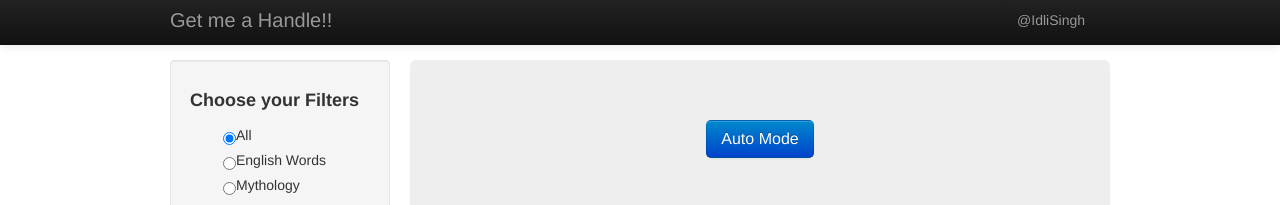
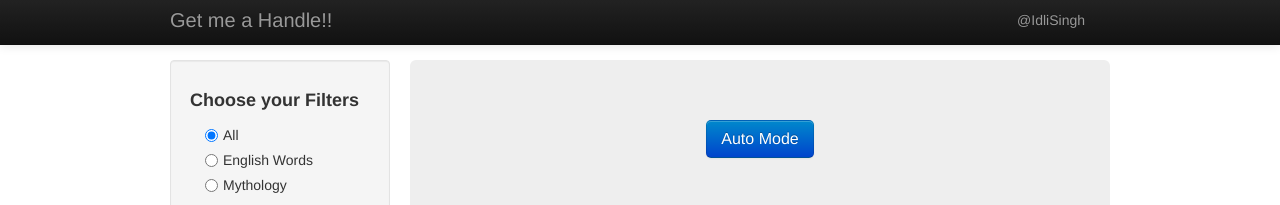
Before and after one commit to idlisingh/getmeahandle, a website: page public/views/index.html in a window 1280 px wide. Shown: the top 205 px of the page. Drawn offline with nearby package versions, Linux system fonts and the light colour scheme; files that its build step writes are made by us from their sources; files whose address does not match are found by name.

Commit message:
Fixed radio css

```diff
--- a/public/views/index.html
+++ b/public/views/index.html
@@ -40,9 +40,9 @@
           <div class="well sidebar-nav">
             <h4>Choose your Filters</h4>
             <ul class="nav nav-list">
-              <li><label class="checkbox inline"><input type="radio" name="group1" value="getId" checked="checked" >All</label></li>
-              <li><label class="checkbox inline"><input type="radio" name="group1" value="getEnglishId" >English Words</label></li>
-              <li><label class="checkbox inline"><input type="radio" name="group1" value="getMythologyId" >Mythology</label></li>
+              <li><label class="radio inline"><input type="radio" name="group1" value="getId" checked="checked"> All</label></li>
+              <li><label class="radio inline"><input type="radio" name="group1" value="getEnglishId"> English Words</label></li>
+              <li><label class="radio inline"><input type="radio" name="group1" value="getMythologyId"> Mythology</label></li>
             </ul>
           </div><!--/.well -->
         </div><!--/span-->
```
